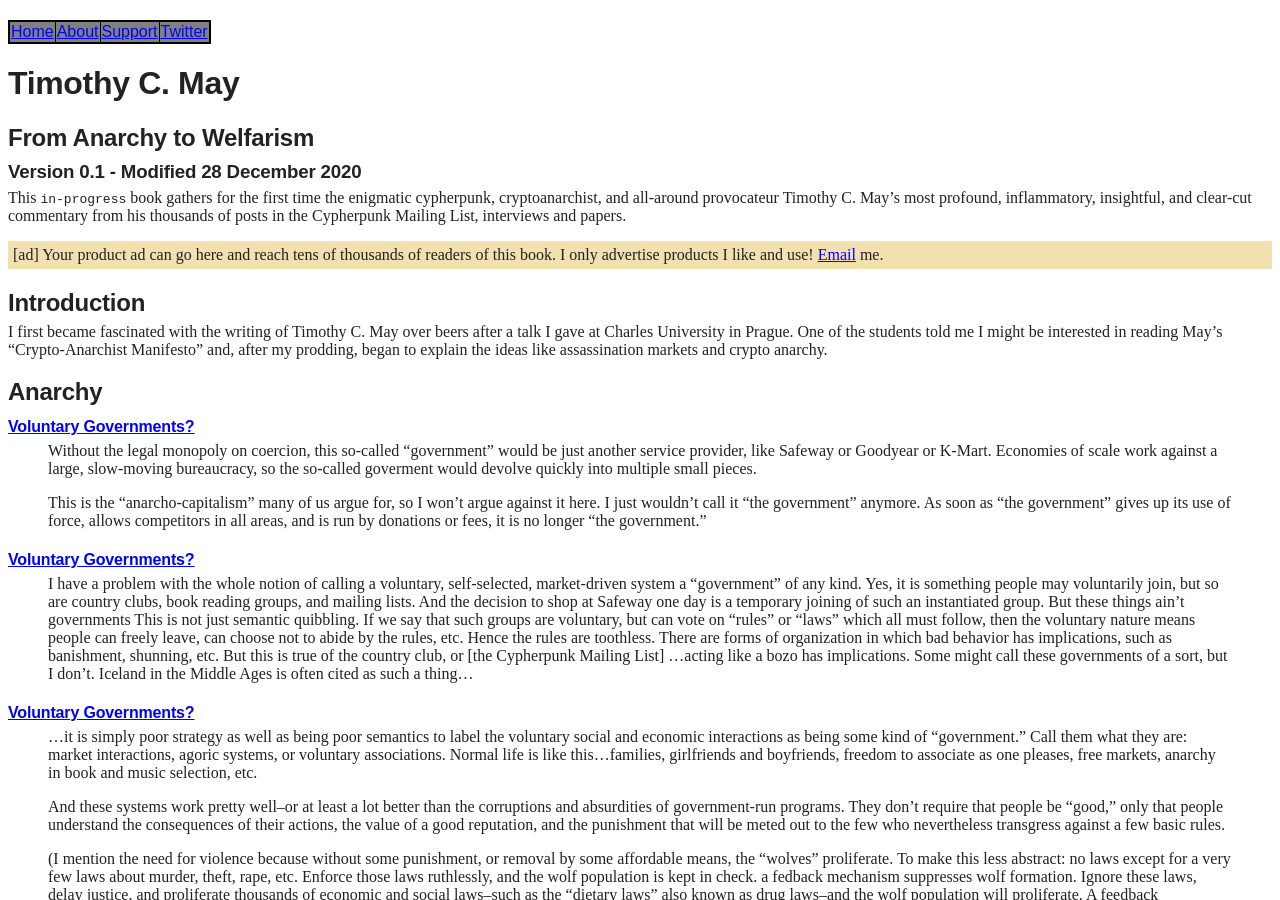
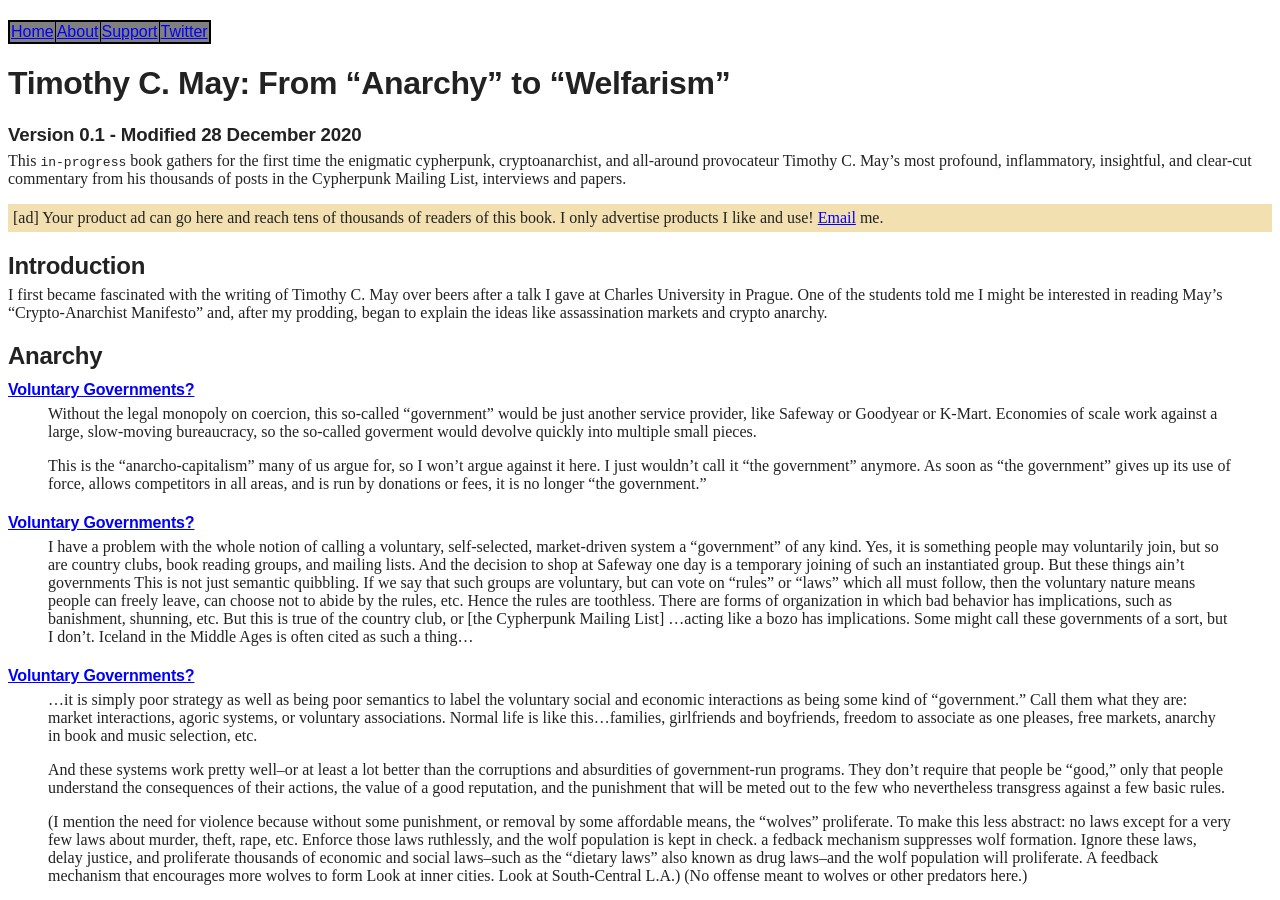
Before and after one commit to wakgill/deryk, a Jekyll site: the page built from tcm.md, in a window 1280 px wide and 900 px high. Built offline with Jekyll 4.4.1, drawn with Linux system fonts in a browser that asks for light colours.

Commit message:
Update tcm.md

```diff
--- a/tcm.md
+++ b/tcm.md
@@ -4,9 +4,7 @@ title: "Timothy C. May: From Anarchy to Welfarism"
 image: https://raw.githubusercontent.com/wakgill/deryk/main/assets/img/tmc.png
 ---
 
-# Timothy C. May
-
-## From Anarchy to Welfarism
+# Timothy C. May: From "Anarchy" to "Welfarism"
 
 ### Version 0.1 - Modified 28 December 2020
 
```
